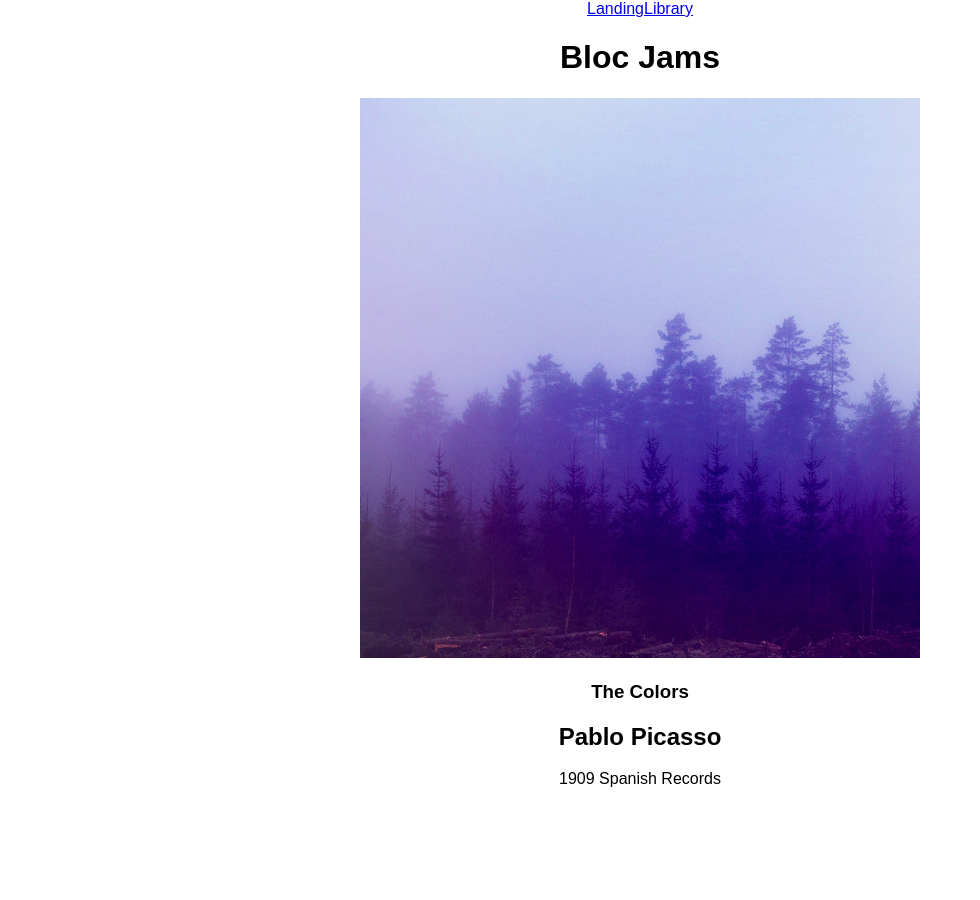
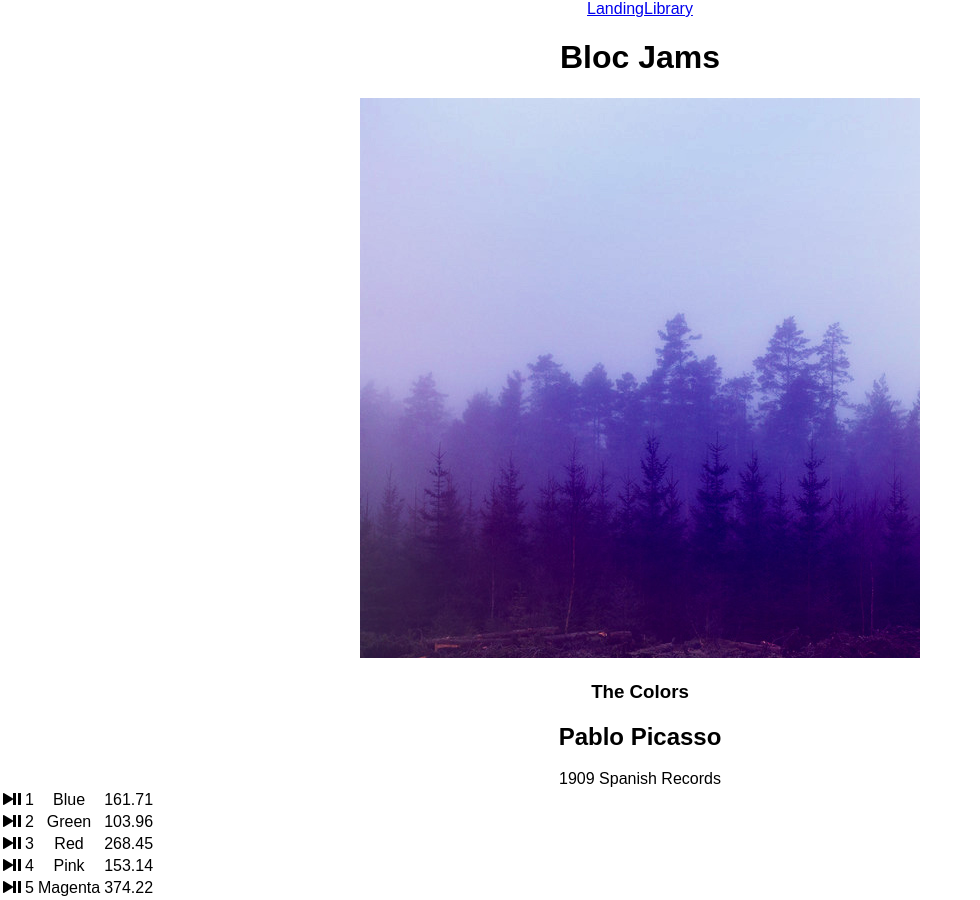
Before and after one commit to artobay/bloc-jams-react, a React (Create React App) app: page /album/the-colors in a window 1280 px wide. Shown: the whole page, without its empty margins (0-980 px from the left). Before the commit the page ends 800 px from the top, so only its background shows below. Built offline with nearby package versions, Linux system fonts and the light colour scheme.

Commit message:
assignment for react album is completed

```diff
--- a/public/index.html
+++ b/public/index.html
@@ -10,6 +10,7 @@
     -->
     <link rel="manifest" href="%PUBLIC_URL%/manifest.json">
     <link rel="shortcut icon" href="%PUBLIC_URL%/favicon.ico">
+    <link rel="stylesheet" href="http://code.ionicframework.com/ionicons/2.0.1/css/ionicons.min.css">
     <!--
       Notice the use of %PUBLIC_URL% in the tags above.
       It will be replaced with the URL of the `public` folder during the build.
--- a/src/components/Album.js
+++ b/src/components/Album.js
@@ -39,7 +39,17 @@
              <col id="song-duration-column" />
            </colgroup>
            <tbody>
-
+        {this.state.album.songs.map( (song, index) =>
+           <tr className={song} key={index}>
+                <td className="song-actions">
+                    <span className="ion-play"></span>
+                    <span className="ion-pause"></span>
+                </td>
+                <td className="song-number">{index+1 }</td>
+                <td className="song-title">{song.title}</td>
+                <td className="song-duration">{song.duration}</td>
+              </tr>
+            )}
 
 
 
```
Also changed, not shown: 1 other file (tests, documents, lock files or other folders).
